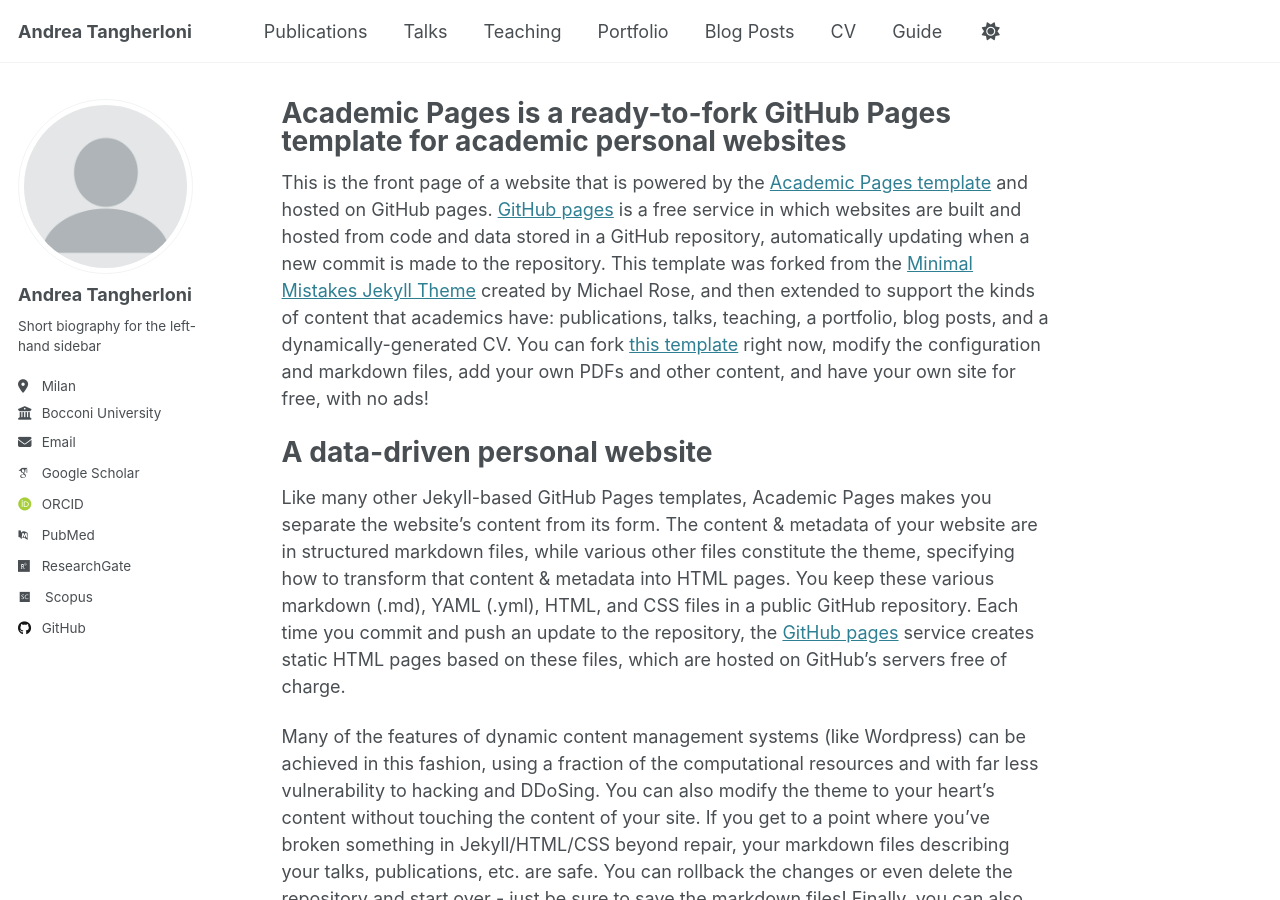
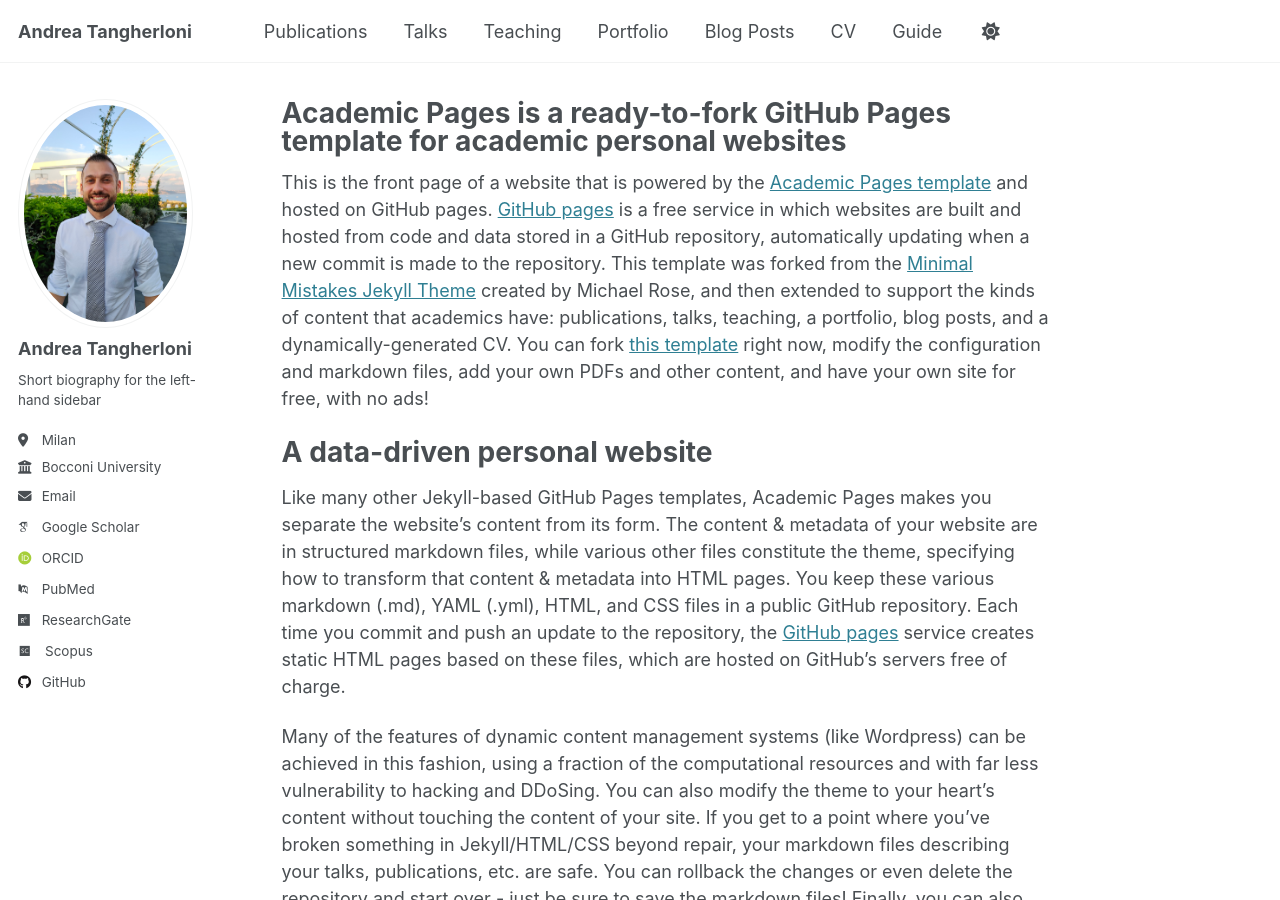
Before and after one commit to andreatangherloni/andreatangherloni.github.io, a Jekyll site: the page built from _pages/about.md, in a window 1280 px wide and 900 px high. Built offline with Jekyll 4.4.1, drawn with Linux system fonts in a browser that asks for light colours; some web fonts are replaced.

Commit message:
Update _config.yml

```diff
--- a/_config.yml
+++ b/_config.yml
@@ -15,14 +15,14 @@ name                     : &name "Andrea Tangherloni"
 description              : &description "personal description"
 url                      : https://andreatangherloni.github.io # the base hostname & protocol for your site e.g. "https://[your GitHub username].github.io"
 baseurl                  : "" # the subpath of your site, e.g. "/blog"
-repository               : "academicpages/academicpages.github.io"
+repository               : "andreatangherloni/andreatangherloni.github.io"
 
 # Site Author - The following control what appear as part of the author content on the side bar.
 #               If a field is blank the icon and link will not appear, otherwise it will be shown.
 #               Additional customization can be done by editing /_includes/author-profile.html
 author:
   # Biographic information
-  avatar           : "profile.png"
+  avatar           : "Tango_reduced.jpg"
   name             : "Andrea Tangherloni"
   pronouns         : # example: "she/her"
   bio              : "Short biography for the left-hand sidebar"
```
